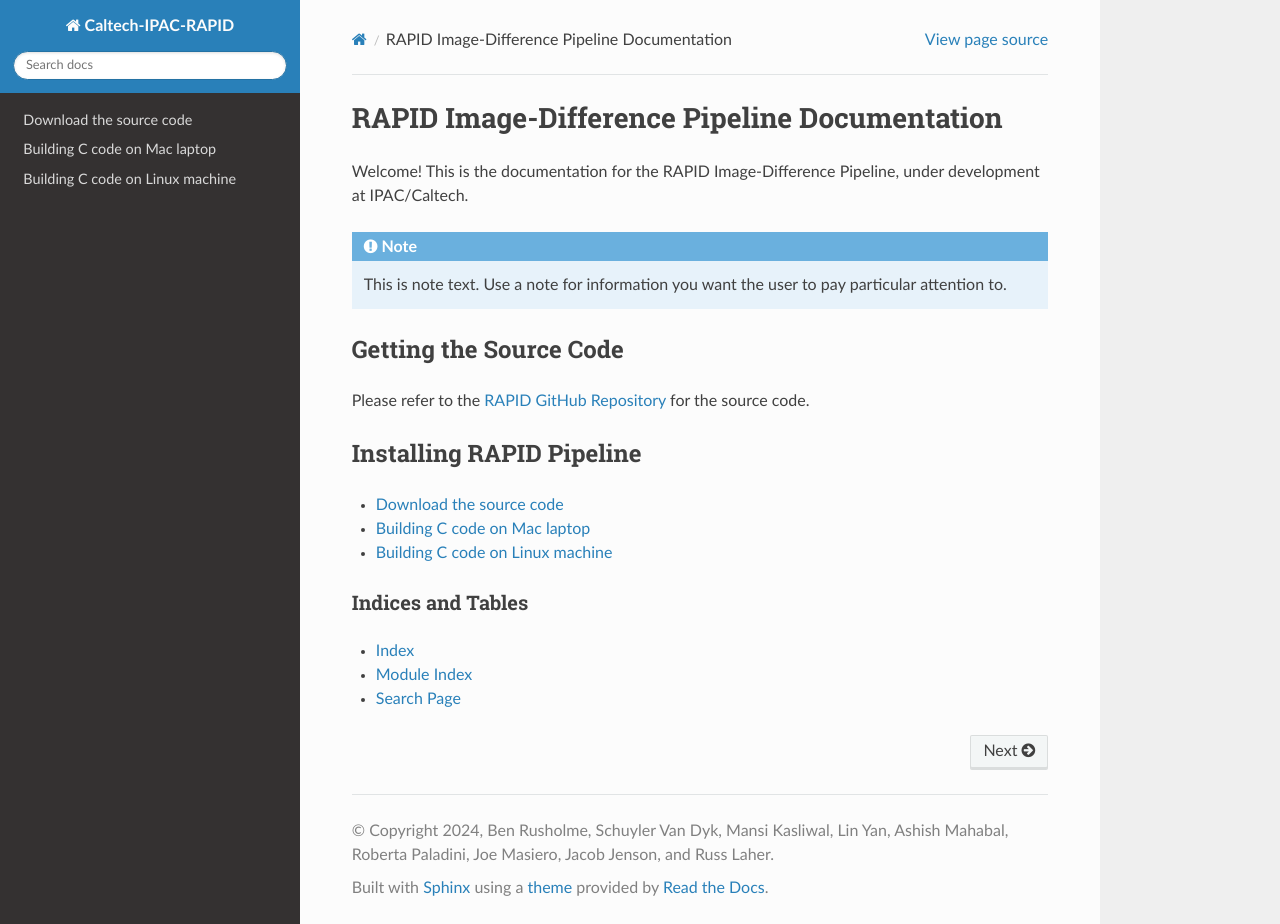
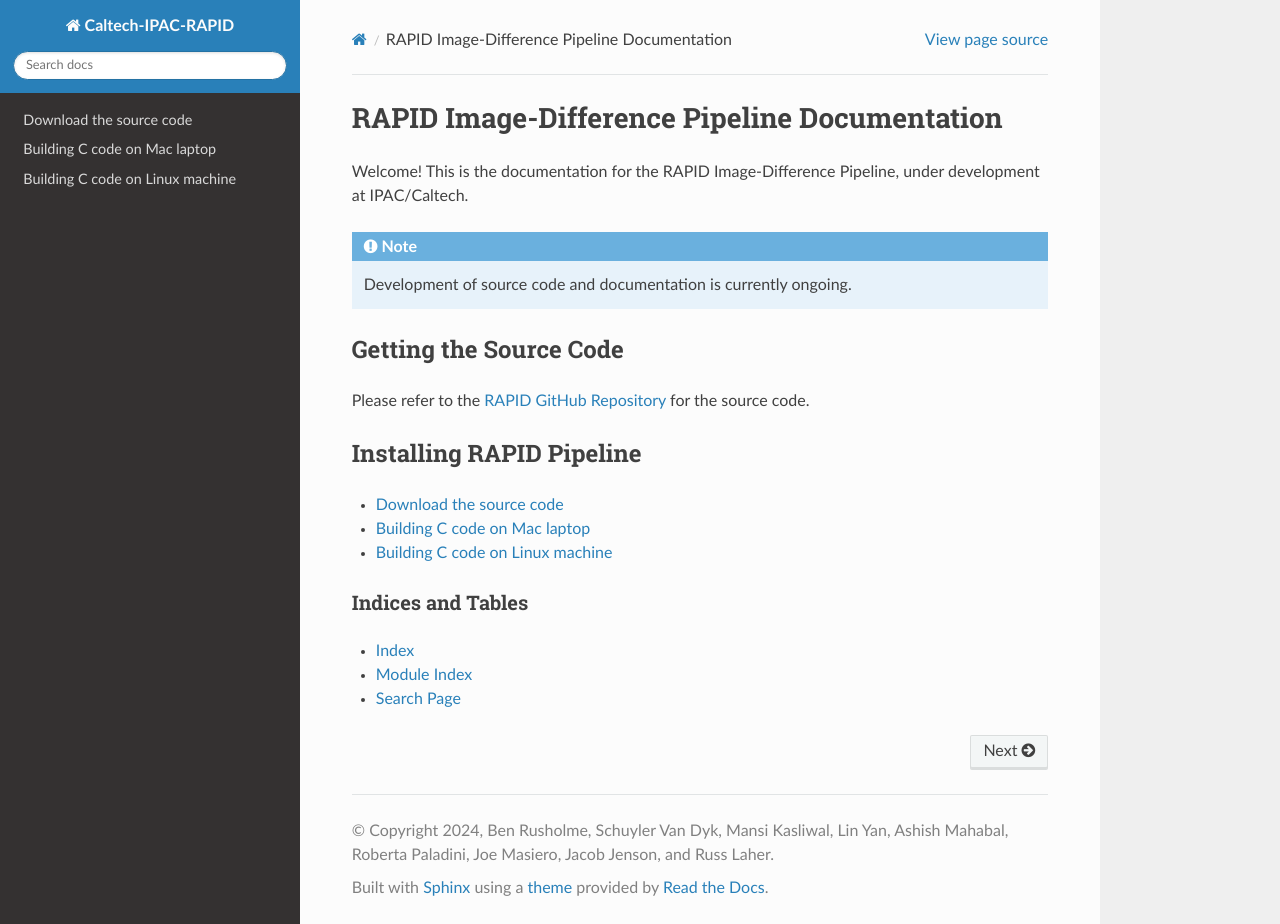
Before and after one commit to Caltech-IPAC/rapid, a Sphinx documentation site: the page built from docs/source/index.rst, in a window 1280 px wide and 924 px high. Built offline with Sphinx 7.4.7 and the Read the Docs theme 2.0.0, drawn with Linux system fonts in a browser that asks for light colours.

Commit message:
Modified explanatory note.

```diff
--- a/docs/source/index.rst
+++ b/docs/source/index.rst
@@ -11,8 +11,7 @@ Pipeline, under development at IPAC/Caltech.
 
 
 .. note::
-   This is note text. Use a note for information you want the user to
-   pay particular attention to.
+   Development of source code and documentation is currently ongoing.
 
 
 Getting the Source Code
```
